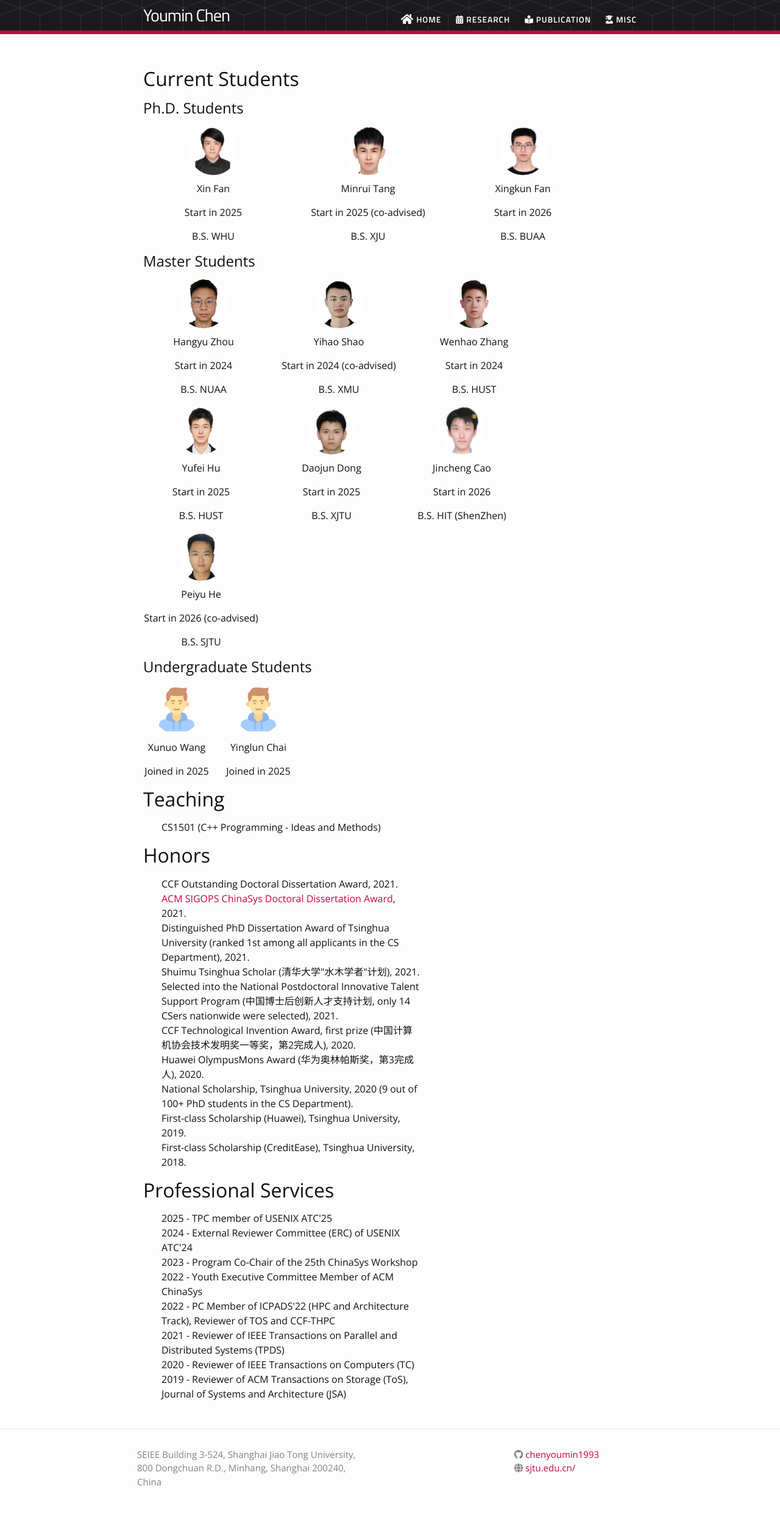
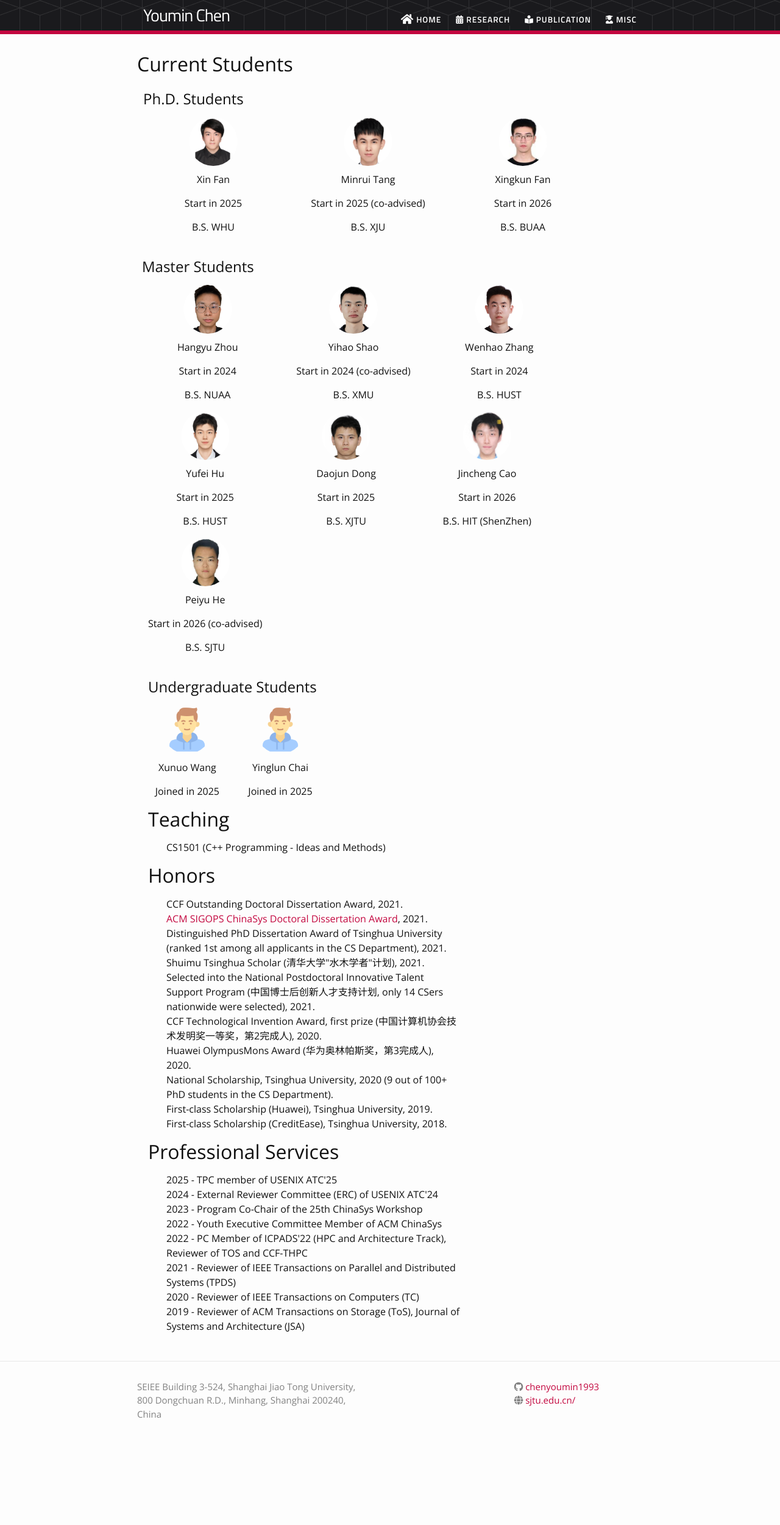
Before and after one commit to chenyoumin1993/chenyoumin1993.github.io, a Jekyll site: the page built from misc.md, in a window 1280 px wide. Shown: the whole page at 61% size. Built offline with Jekyll 4.4.1, drawn with Linux system fonts in a browser that asks for light colours; nearby versions of some CDN libraries; after the commit the page ends 2389 px from its top, so only the background shows below that.

Commit message:
Update misc.md

```diff
--- a/misc.md
+++ b/misc.md
@@ -9,10 +9,9 @@
   <li>{{ stu.title }}</li>
 {% endfor %}
 </ul> -->
+<h2>Current Students</h2>
 
 <div class="container mt-4">
-  <h2>Current Students</h2>
-
   <h4>Ph.D. Students</h4>
   {% assign counter = 0 %}
 
@@ -48,9 +47,11 @@
   {% if counter > 0 %}
     </div>
   {% endif %}
+</div>
 
+
+<div class="container mt-4">
   <h4>Master Students</h4>
-
   {% assign counter = 0 %}
 
   {% for ins in site.data.cym.students %}
@@ -85,7 +86,9 @@
   {% if counter > 0 %}
     </div>
   {% endif %}
+</div>
 
+<div class="container mt-4">
   <h4>Undergraduate Students</h4>
 
   {% assign counter = 0 %}
```
